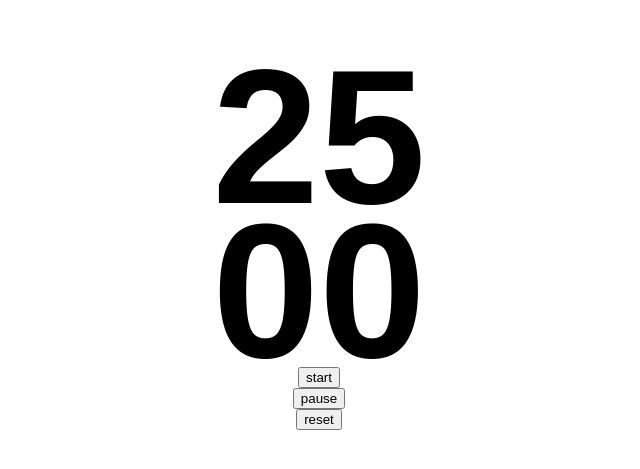
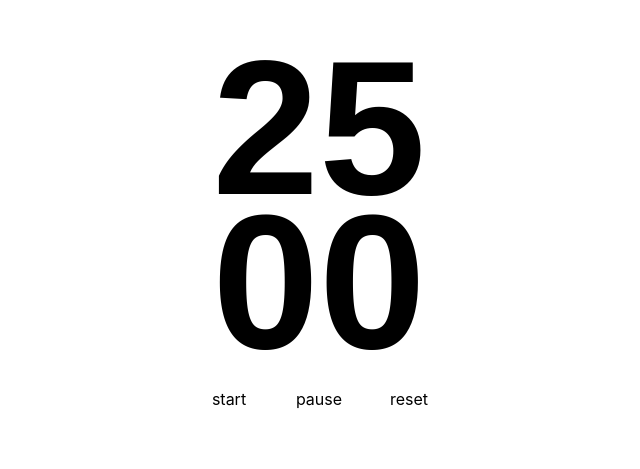
Before and after one commit to snaf-trip/pomodoro, a React (Create React App) app: page / in a window 1280 px wide. Shown: the part 155-624 px from the top of the page, without its empty margins (321-961 px from the left). Built offline with nearby package versions, Linux system fonts and the light colour scheme; the HTML template or start-up script is replaced by a standard one.

Commit message:
Added minimal styles for control panel

```diff
--- /dev/null
+++ b/src/components/controlPanel/controlpanel.components.scss
@@ -0,0 +1,21 @@
+@import '../../themesConfig.scss';
+
+.controlPanel {
+  display: flex;
+  gap: 10px;
+
+  .controlPanel__button {
+    display: flex;
+    justify-content: center;
+    align-items: center;
+    background-color: var(--control-buttons-bg);
+    border-radius: 10px;
+    width: 10vh;
+    height: 10vh;
+    cursor: pointer;
+
+    &:hover {
+      background-color: var(--control-buttons-bg_hover);
+    }
+  }
+}
--- a/src/components/controlPanel/controlpanel.components.tsx
+++ b/src/components/controlPanel/controlpanel.components.tsx
@@ -1,4 +1,5 @@
 import React, { Dispatch } from 'react';
+import './controlpanel.components.scss';
 
 interface Props {
   timeLeft: number;
@@ -26,10 +27,16 @@ export const ControlPanel = ({
   };
 
   return (
-    <>
-      <button onClick={startTimer}>start</button>
-      <button onClick={pauseTimer}>pause</button>
-      <button onClick={resetTimer}>reset</button>
-    </>
+    <div className="controlPanel">
+      <a className="controlPanel__button" onClick={startTimer}>
+        start
+      </a>
+      <a className="controlPanel__button" onClick={pauseTimer}>
+        pause
+      </a>
+      <a className="controlPanel__button" onClick={resetTimer}>
+        reset
+      </a>
+    </div>
   );
 };
--- a/src/themesConfig.scss
+++ b/src/themesConfig.scss
@@ -1,6 +1,8 @@
 html[theme='dark'] {
   --app-background-color: #ff4040;
   --time-color: #141414;
+  --control-buttons-bg: #eaeaea;
+  --control-buttons-bg_hover: #cdcdcd;
 }
 
 html[theme='light'] {
```
